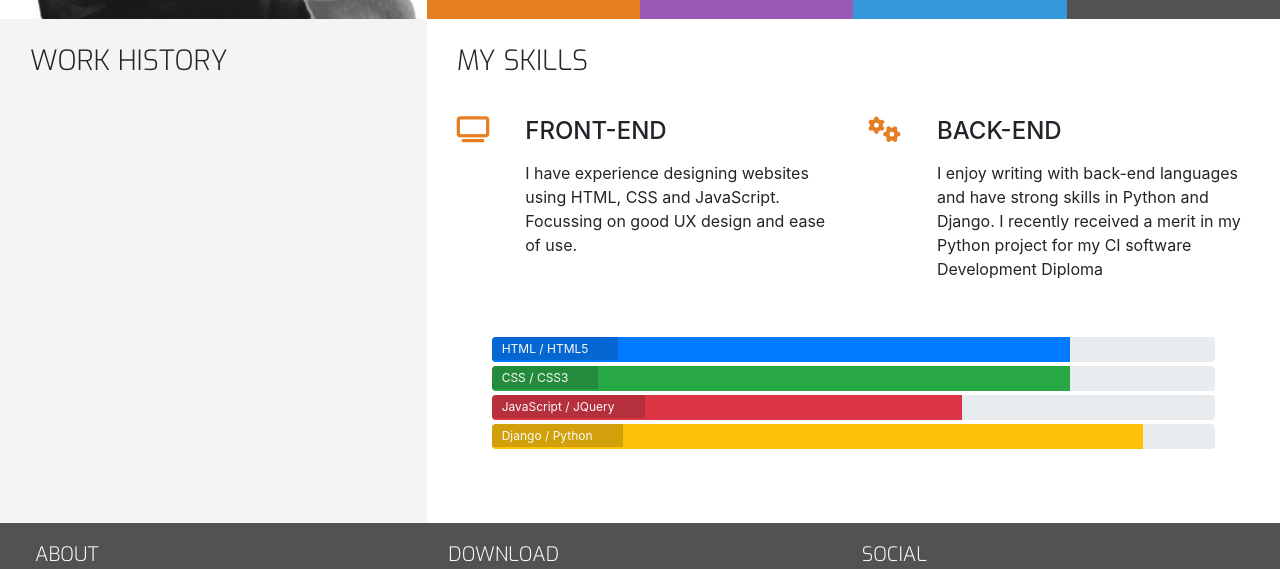
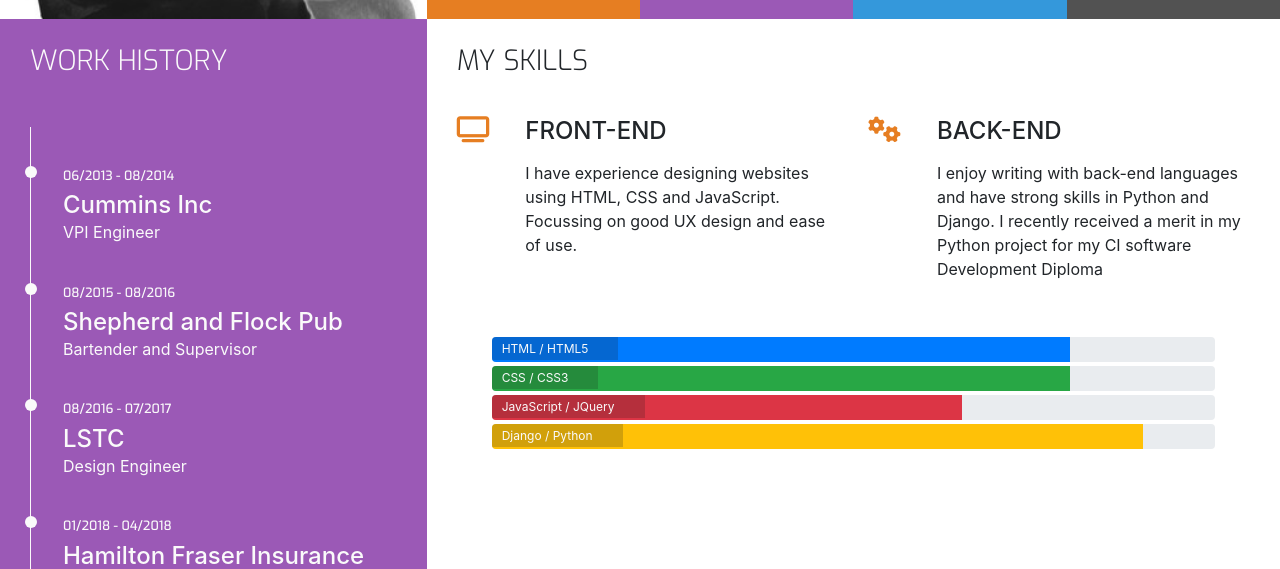
Before and after one commit to tdawes93/UCD-Resume, a plain HTML site: page resume.html in a window 1280 px wide. Shown: the part 350-919 px from the top of the page. Drawn offline with nearby package versions, Linux system fonts and the light colour scheme.

Commit message:
Add resume.html content and style

```diff
--- a/assets/css/style.css
+++ b/assets/css/style.css
@@ -27,6 +27,10 @@
 
 .bg-color-personal-info {
     background-color: #f4f4f4;
+}
+
+.bg-color-work-history {
+    background-color: #9b59b6;
 }
 
 /*---------------Special Paddings margins and texts--------------------------*/
@@ -61,6 +65,7 @@ h4 {
     float: none;
 }
 
+.history-heading,
 .section-heading {
     font-family: 'Exo', sans-serif;
     font-weight: 300;
@@ -272,3 +277,51 @@ footer {
 .progress-section {
     margin: 40px 20px;
 }
+
+/*---------------History section--------------------------*/
+
+.history-heading {
+    color: #fafafa;
+    margin-bottom: 50px;
+}
+
+.timeline-item {
+    padding: 4em 2em 0 2em;
+    position: relative;
+    color: #fafafa;
+    border-left: 1px solid;
+}
+
+.timeline-item p {
+    padding: 0;
+    margin: 0;
+}
+
+.timeline-item:before {
+    content: attr(data-dates);
+    position: absolute;
+    left: 2.5em;
+    top: 3em;
+    display: block;
+    font-family: 'Exo', sans-serif;
+    font-weight: 500;
+    font-size: 0.8em;
+    padding: 0;
+    margin: 0;
+}
+
+.timeline-item:after {
+    width: 12px;
+    height: 12px;
+    display: block;
+    top: 2.4em;
+    position: absolute;
+    left: -6px;
+    border-radius: 12px;
+    content: '';
+    background-color: #fafafa;
+}
+
+.history-items {
+    margin-bottom: 30px;
+}
--- a/resume.html
+++ b/resume.html
@@ -51,10 +51,44 @@
     </header>
     <section class="container-fluid">
         <div class="row">
-            <div class="col-md-4 bg-color-personal-info section-column">
+            <div class="col-md-4 bg-color-work-history section-column">
                 <div class="row">
                     <div class="col-12">
-                        <h3 class="section-heading uppercase">work history</h3>
+                        <h3 class="history-heading uppercase">work history</h3>
+                    </div>
+                </div>
+                <div class="history-items">
+                    <div class="timeline-item" data-dates="06/2013 - 08/2014">
+                        <h4>Cummins Inc</h4>
+                        <p>VPI Engineer</p>
+                    </div>
+                    <div class="timeline-item" data-dates="08/2015 - 08/2016">
+                        <h4>Shepherd and Flock Pub</h4>
+                        <p>Bartender and Supervisor</p>
+                    </div>
+                    <div class="timeline-item" data-dates="08/2016 - 07/2017">
+                        <h4>LSTC</h4>
+                        <p>Design Engineer</p>
+                    </div>
+                    <div class="timeline-item" data-dates="01/2018 - 04/2018">
+                        <h4>Hamilton Fraser Insurance</h4>
+                        <p>Customer Service Advisor</p>
+                    </div>
+                    <div class="timeline-item" data-dates="05/2018 - 05/2019">
+                        <h4>Bumpers Beefhouse</h4>
+                        <p>Bartender</p>
+                    </div>
+                    <div class="timeline-item" data-dates="05/2019 - 03/2020">
+                        <h4>Rose and Crown Pub</h4>
+                        <p>Server</p>
+                    </div>
+                    <div class="timeline-item" data-dates="08/2020 - 08/2021">
+                        <h4>The Oak Inn</h4>
+                        <p>Manager</p>
+                    </div>
+                    <div class="timeline-item" data-dates="08/2021 - 02/2022">
+                        <h4>Forward Insurance</h4>
+                        <p>Insurance Advisor</p>
                     </div>
                 </div>
             </div>
```
